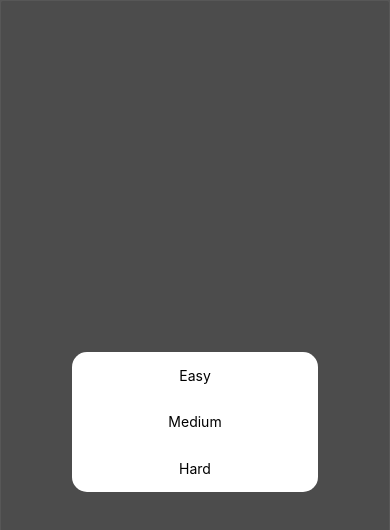
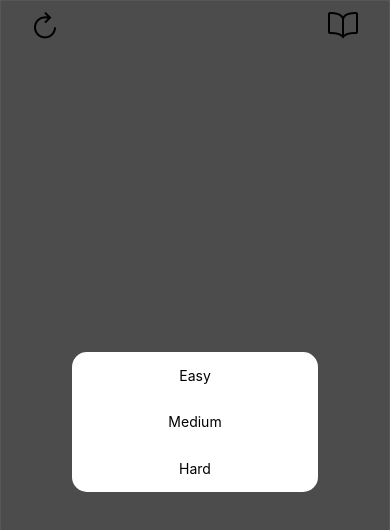
Before and after one commit to dimaageev/weathermaster, a React Native app: screen / in a window 390 px wide. Shown: the top 530 px of the page. Built offline with nearby package versions, Linux system fonts and the light colour scheme.

Commit message:
feat: picking logic setup and header

```diff
--- a/App.tsx
+++ b/App.tsx
@@ -1,17 +1,41 @@
 import { useState } from "react";
 import { HomeScreen } from "@screens/index";
-import { LevelModal, Loader } from "@src/components";
+import { Header, LevelModal, Loader } from "@src/components";
 import { saveLoaderRef } from "@src/utils/refs/loader";
 import { useDataset } from "@src/hooks/useDataset";
+import { SafeAreaProvider, SafeAreaView } from "react-native-safe-area-context";
+import { Alert } from "react-native";
 
 export default function App() {
   const { level, setLevel, dataset } = useDataset();
 
+  const onRestart = () => {
+    Alert.alert(
+      "Are you sure that you want to restart a game?",
+      "Interrupted game won't be visible in your history",
+      [
+        {
+          text: "Yes",
+          onPress: () => setLevel(""),
+          style: "destructive",
+        },
+        {
+          text: "Cancel",
+          onPress: () => {},
+        },
+      ]
+    );
+  };
+  const onHistory = () => {};
+
   return (
-    <>
-      {!!dataset && <HomeScreen level={level} dataset={dataset} />}
+    <SafeAreaProvider>
+      <SafeAreaView style={{ flex: 1 }}>
+        <Header onLeftIconPress={onRestart} onRightIconPress={onHistory} />
+        {!!dataset && <HomeScreen level={level} dataset={dataset} />}
+      </SafeAreaView>
       <Loader ref={saveLoaderRef} />
       <LevelModal level={level} setLevel={setLevel} />
-    </>
+    </SafeAreaProvider>
   );
 }
--- a/package.json
+++ b/package.json
@@ -17,7 +17,8 @@
     "react": "18.2.0",
     "react-native": "0.71.8",
     "react-native-modal": "^13.0.1",
-    "react-native-reanimated": "~2.14.4"
+    "react-native-reanimated": "~2.14.4",
+    "react-native-safe-area-context": "4.5.0"
   },
   "devDependencies": {
     "@babel/core": "^7.20.0",
--- a/src/components/Card/Card.tsx
+++ b/src/components/Card/Card.tsx
@@ -6,14 +6,26 @@ import { MotiText, MotiView } from "moti";
 import st from "./styles";
 import useTheme from "@src/hooks/useTheme";
 
-const Card: FC<CardProps> = ({ cityItem }) => {
+const Card: FC<CardProps> = ({ cityItem, highest, onCardPress }) => {
   const [flipped, setFlipped] = useState(false);
   const { theme } = useTheme();
 
+  const pressHandler = () => {
+    onCardPress(cityItem);
+    setFlipped(!flipped);
+  };
+
   return (
     <Pressable
-      style={[st.pressable, { backgroundColor: theme.background }]}
-      onPress={() => setFlipped(!flipped)}
+      style={[
+        st.pressable,
+        {
+          backgroundColor: theme.background,
+          borderWidth: flipped ? 2 : 0,
+          borderColor: highest && flipped ? "green" : "red",
+        },
+      ]}
+      onPress={pressHandler}
     >
       <MotiView
         style={st.wrapper}
--- a/src/components/Card/styles.ts
+++ b/src/components/Card/styles.ts
@@ -9,6 +9,8 @@ export default StyleSheet.create({
   wrapper: {
     width: 180,
     height: 120,
+    justifyContent: "center",
+    alignItems: "center",
     backgroundColor: "#FFF",
     borderRadius: 15,
     elevation: PixelRatio.roundToNearestPixel(4),
--- a/src/components/Card/types.ts
+++ b/src/components/Card/types.ts
@@ -2,4 +2,6 @@ import { City } from "@src/store/types";
 
 export interface CardProps {
   cityItem: City;
+  highest: boolean;
+  onCardPress: (item: City) => void;
 }
--- /dev/null
+++ b/src/components/Header/Header.tsx
@@ -0,0 +1,21 @@
+import React, { FC } from "react";
+import { View, Text, TouchableOpacity } from "react-native";
+import { Props } from "./types";
+
+import st from "./style";
+import Ionicons from "@expo/vector-icons/Ionicons";
+
+const Header: FC<Props> = ({ onLeftIconPress, onRightIconPress }) => {
+  return (
+    <View style={st.container}>
+      <TouchableOpacity onPress={onLeftIconPress}>
+        <Ionicons name="refresh" size={32} />
+      </TouchableOpacity>
+      <TouchableOpacity onPress={onRightIconPress}>
+        <Ionicons name="ios-book-outline" size={32} />
+      </TouchableOpacity>
+    </View>
+  );
+};
+
+export default Header;
--- /dev/null
+++ b/src/components/Header/index.ts
@@ -0,0 +1 @@
+export { default } from "./Header";
--- /dev/null
+++ b/src/components/Header/style.ts
@@ -0,0 +1,12 @@
+import { StyleSheet, StatusBar } from "react-native";
+
+export default StyleSheet.create({
+  container: {
+    flexDirection: "row",
+    width: "100%",
+    height: 50,
+    paddingHorizontal: 30,
+    alignItems: "center",
+    justifyContent: "space-between",
+  },
+});
--- /dev/null
+++ b/src/components/Header/types.ts
@@ -0,0 +1,4 @@
+export interface Props {
+  onLeftIconPress: () => void;
+  onRightIconPress: () => void;
+}
--- a/src/components/index.ts
+++ b/src/components/index.ts
@@ -2,3 +2,4 @@ export { default as Loader } from "./Loader";
 export { default as Divider } from "./Divider";
 export { default as Card } from "./Card";
 export { default as LevelModal } from "./LevelModal";
+export { default as Header } from "./Header";
--- a/src/screens/HomeScreen/HomeScreen.tsx
+++ b/src/screens/HomeScreen/HomeScreen.tsx
@@ -1,5 +1,5 @@
 import React, { useEffect, useState, FC } from "react";
-import { View, FlatList } from "react-native";
+import { View, FlatList, Text } from "react-native";
 import { getRandomCity } from "@src/store/api";
 import { City } from "@src/store/types";
 
@@ -8,6 +8,7 @@ import st from "./styles";
 import { Card } from "@src/components";
 import { Level } from "@src/components/LevelModal/types";
 import { Dataset } from "@src/constants/dataset";
+import { statusLoader } from "@src/utils/refs/loader";
 
 interface Props {
   level: Level;
@@ -16,6 +17,11 @@ interface Props {
 
 const HomeScreen: FC<Props> = ({ level, dataset }) => {
   const [randomCities, setRandomCities] = useState<City[]>();
+  const [highestTempCity, setHighestTempCity] = useState<City>();
+  const [currentRound, setCurrentRound] = useState<number>(1);
+  const [gameOver, setGameOver] = useState<boolean>(false);
+
+  // console.log(highestTempCity);
 
   useEffect(() => {
     (async () => {
@@ -25,15 +31,38 @@ const HomeScreen: FC<Props> = ({ level, dataset }) => {
         cities.push(city);
       }
       setRandomCities(cities);
+      setHighestTempCity([...cities].sort((a, b) => b.temp - a.temp)[0]);
     })();
-  }, []);
+  }, [currentRound]);
+
+  const onCardPress = (item: City) => {
+    if (item.id === highestTempCity?.id) {
+      setCurrentRound((prev) => prev + 1);
+    } else {
+      setGameOver(true);
+    }
+  };
 
   return (
     <View style={{ flex: 1 }}>
       <FlatList
+        bounces={false}
+        ListHeaderComponent={() =>
+          randomCities ? (
+            <Text>
+              Round: {currentRound} / {dataset?.rounds}
+            </Text>
+          ) : null
+        }
         contentContainerStyle={st.flatlistContainer}
         data={randomCities}
-        renderItem={({ item }) => <Card cityItem={item} />}
+        renderItem={({ item }) => (
+          <Card
+            cityItem={item}
+            highest={item.id === highestTempCity?.id}
+            onCardPress={onCardPress}
+          />
+        )}
       />
     </View>
   );
```
Also changed, not shown: 1 other file (tests, documents, lock files or other folders).
